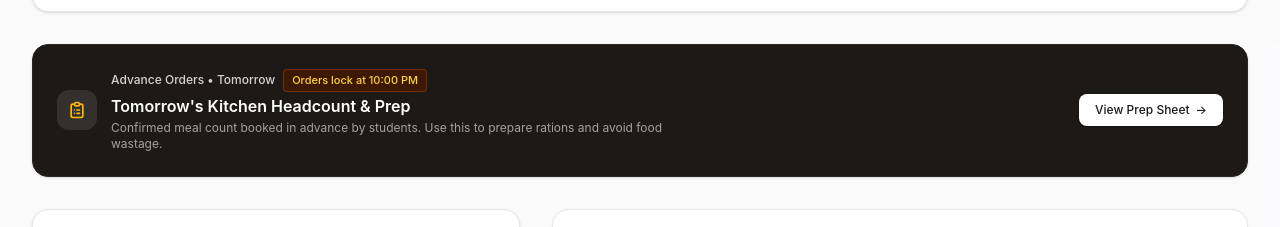
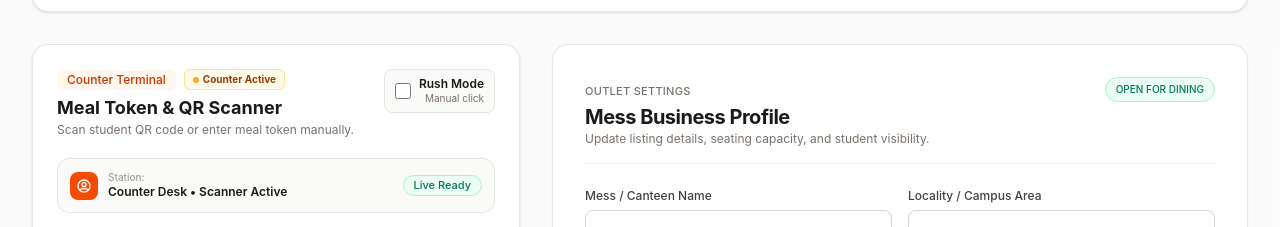
Before and after one commit to sachinnsinghhh/messta, a React (Vite) app in the folder frontend/: page /owner in a window 1280 px wide. Shown: the part 211-438 px from the top of the page. Built offline with nearby package versions, Linux system fonts and the light colour scheme; no server answers; sample sign-in values are in the browser's storage.

Commit message:
feat(owner): remove redundant prep sheet banner from live counter page

```diff
--- a/frontend/src/pages/ownerdashboard.jsx
+++ b/frontend/src/pages/ownerdashboard.jsx
@@ -1,6 +1,5 @@
 import { API_BASE_URL } from "../config/api";
 import { useState, useEffect, useRef } from "react";
-import { Link } from "react-router-dom";
 import { Html5Qrcode } from "html5-qrcode";
 import { useAuth } from "../context/useAuth";
 import { useActiveMess } from "../context/useActiveMess";
@@ -1040,39 +1039,6 @@ export default function OwnerDashboard() {
         </div>
       )}
 
-      {/* ── ADVANCE KITCHEN HEADCOUNT BANNER ── */}
-      <div className="bg-stone-900 rounded-2xl p-5 sm:p-6 text-white shadow-sm flex flex-col md:flex-row md:items-center justify-between gap-4 border border-stone-800">
-        <div className="flex items-center gap-3.5">
-          <div className="w-10 h-10 rounded-xl bg-white/10 flex items-center justify-center shrink-0">
-            <svg className="w-5 h-5 text-amber-400" fill="none" viewBox="0 0 24 24" stroke="currentColor">
-              <path strokeLinecap="round" strokeLinejoin="round" strokeWidth={2} d="M9 5H7a2 2 0 00-2 2v12a2 2 0 002 2h10a2 2 0 002-2V7a2 2 0 00-2-2h-2M9 5a2 2 0 002 2h2a2 2 0 002-2M9 5a2 2 0 012-2h2a2 2 0 012 2m-3 7h3m-3 4h3m-6-4h.01M9 16h.01" />
-            </svg>
-          </div>
-          <div className="space-y-0.5">
-            <div className="flex items-center gap-2 flex-wrap">
-              <span className="text-xs font-medium text-stone-300">
-                Advance Orders &bull; Tomorrow
-              </span>
-              <span className="text-[11px] font-medium text-amber-300 bg-amber-950/80 px-2 py-0.5 rounded border border-amber-800/60">
-                Orders lock at 10:00 PM
-              </span>
-            </div>
-            <h3 className="text-base font-semibold text-white">
-              Tomorrow's Kitchen Headcount & Prep
-            </h3>
-            <p className="text-xs text-stone-400 max-w-xl">
-              Confirmed meal count booked in advance by students. Use this to prepare rations and avoid food wastage.
-            </p>
-          </div>
-        </div>
-        <Link
-          to="/owner/meals"
-          className="px-4 py-2 bg-white hover:bg-stone-100 text-stone-900 font-medium text-xs rounded-lg transition shrink-0 self-start md:self-auto flex items-center gap-1.5 shadow-sm"
-        >
-          <span>View Prep Sheet</span>
-          <span>&rarr;</span>
-        </Link>
-      </div>
 
       {/* ── CORE GRID: COUNTER SCANNER & PROFILE COMMAND ── */}
       <div className="grid grid-cols-1 lg:grid-cols-12 gap-8">
```
